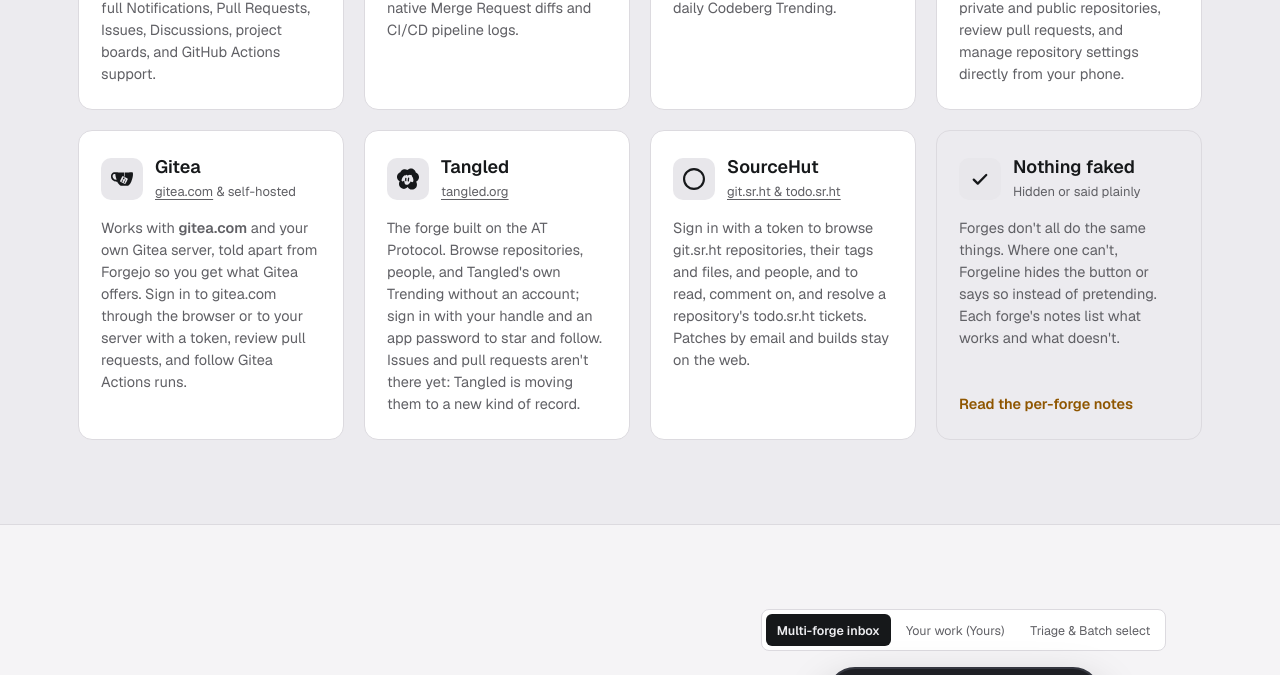
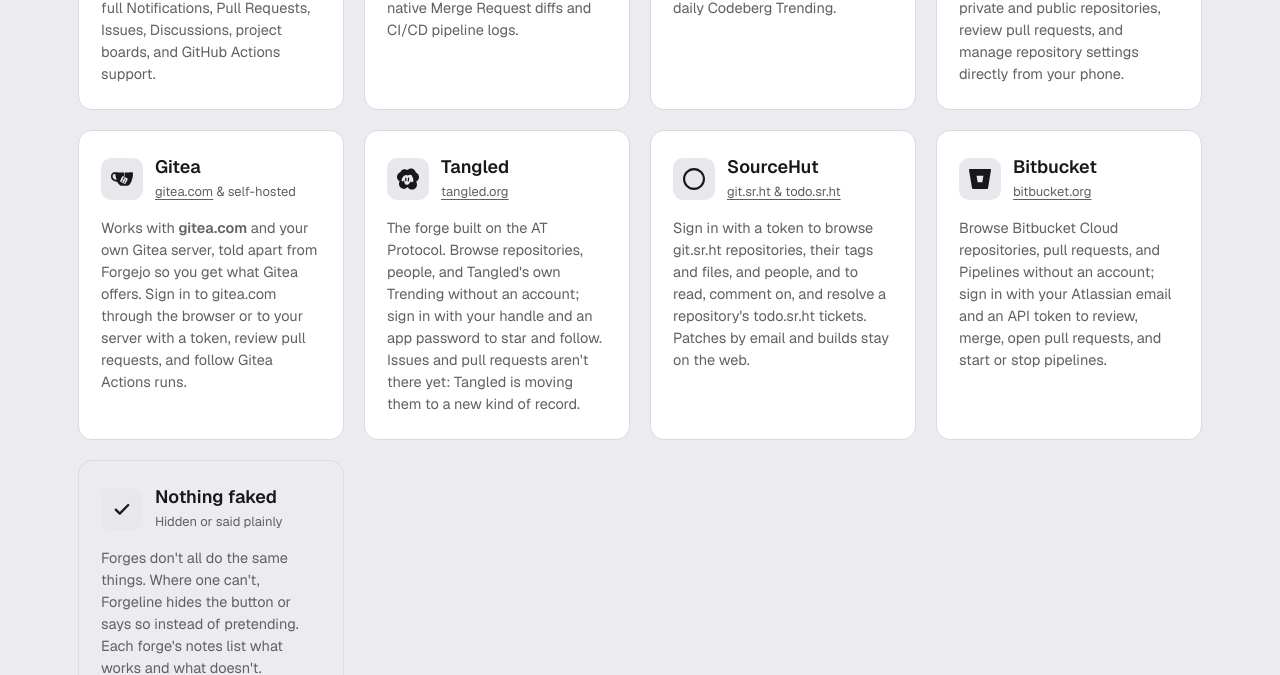
Before and after one commit to RoiArthurB/forgeline, a plain HTML site: page site/index.html in a window 1280 px wide. Shown: the part 1260-1935 px from the top of the page. Drawn offline with Linux system fonts and the light colour scheme.

Commit message:
Document Bitbucket support
Co-Authored-By: Claude Opus 5.5 <noreply@anthropic.com>
Claude-Session: https://claude.ai/code/session_0136HGjLs3xbfx3nHTdSq8oP

```diff
--- a/site/index.html
+++ b/site/index.html
@@ -3,8 +3,8 @@
 <head>
   <meta charset="utf-8">
   <meta name="viewport" content="width=device-width, initial-scale=1">
-  <title>Forgeline · Native Android Client for GitHub, GitLab, Codeberg, Gitea, Tangled &amp; SourceHut</title>
-  <meta name="description" content="Connect GitHub, GitLab (cloud &amp; self-hosted), Codeberg, Forgejo, Gitea, Tangled, and SourceHut in one fast native Android app. Unified Inbox triage, inline PR diffs, CI logs, GitHub discussions, and daily discovery.">
+  <title>Forgeline · Native Android Client for GitHub, GitLab, Codeberg, Gitea, Tangled, SourceHut &amp; Bitbucket</title>
+  <meta name="description" content="Connect GitHub, GitLab (cloud &amp; self-hosted), Codeberg, Forgejo, Gitea, Tangled, SourceHut, and Bitbucket in one fast native Android app. Unified Inbox triage, inline PR diffs, CI logs, GitHub discussions, and daily discovery.">
   <meta name="theme-color" content="#16181A">
   <link rel="preload" href="./fonts/geist_regular.ttf" as="font" type="font/ttf" crossorigin>
   <link rel="preload" href="./fonts/geist_semibold.ttf" as="font" type="font/ttf" crossorigin>
@@ -85,7 +85,7 @@
           </h1>
 
           <p class="hero-lead">
-            Connect <strong>GitHub</strong>, <strong>GitLab</strong> (cloud &amp; self-hosted), <strong>Codeberg</strong>, <strong>Forgejo</strong>, <strong>Gitea</strong>, <strong>Tangled</strong>, and <strong>SourceHut</strong> simultaneously. Triage notifications across every account in one unified Inbox, review pull request diffs inline, inspect CI logs, and discover rising projects, without ever getting bounced to a mobile browser.
+            Connect <strong>GitHub</strong>, <strong>GitLab</strong> (cloud &amp; self-hosted), <strong>Codeberg</strong>, <strong>Forgejo</strong>, <strong>Gitea</strong>, <strong>Tangled</strong>, <strong>SourceHut</strong>, and <strong>Bitbucket</strong> simultaneously. Triage notifications across every account in one unified Inbox, review pull request diffs inline, inspect CI logs, and discover rising projects, without ever getting bounced to a mobile browser.
           </p>
 
           <div class="hero-cta-group">
@@ -308,6 +308,24 @@
             </div>
             <p class="forge-item-body">
               Sign in with a token to browse git.sr.ht repositories, their tags and files, and people, and to read, comment on, and resolve a repository's todo.sr.ht tickets. Patches by email and builds stay on the web.
+            </p>
+          </article>
+
+          <!-- Bitbucket (exact path from ic_forge_bitbucket.xml) -->
+          <article class="forge-item">
+            <div class="forge-item-top">
+              <span class="forge-icon-tile" aria-hidden="true">
+                <svg viewBox="0 0 24 24" width="22" height="22">
+                  <path fill="currentColor" d="M0.778 1.213a0.768 0.768 0 0 0-0.768 0.892l3.263 19.81c0.084 0.5 0.515 0.868 1.022 0.873H19.95a0.772 0.772 0 0 0 0.77-0.646l3.27-20.03a0.768 0.768 0 0 0-0.768-0.891zM14.52 15.53H9.522L8.17 8.466h7.561z"/>
+                </svg>
+              </span>
+              <div>
+                <h3 class="forge-item-title">Bitbucket</h3>
+                <a href="https://bitbucket.org" target="_blank" class="forge-item-domain">bitbucket.org</a>
+              </div>
+            </div>
+            <p class="forge-item-body">
+              Browse Bitbucket Cloud repositories, pull requests, and Pipelines without an account; sign in with your Atlassian email and an API token to review, merge, open pull requests, and start or stop pipelines.
             </p>
           </article>
 
```
Also changed, not shown: fastlane/metadata/android/en-US/full_description.txt, fastlane/metadata/android/fr-FR/full_description.txt, 4 other files.
